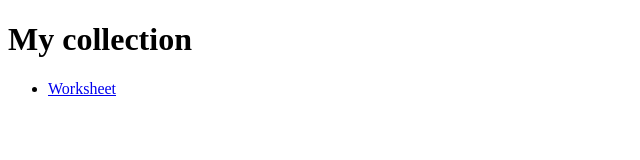
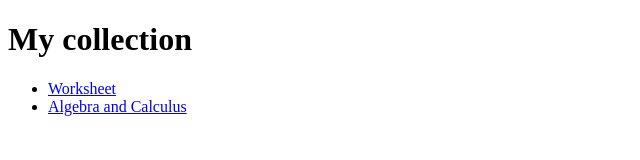
Before and after one commit to rattikan596/class, a plain HTML site: page 354Geo.html in a window 1280 px wide. Shown: the whole page, without its empty margins (0-640 px from the left). Drawn offline with Linux system fonts and the light colour scheme.

Commit message:
Fix formatting for table of contents links

```diff
--- a/354Geo.html
+++ b/354Geo.html
@@ -11,7 +11,7 @@
     <!-- Table of Contents -->
     <ul>
         <li><a href="geogebra1.html"target="_blank">Worksheet</a></li>
-
+        <li><a href="algebra.html"target="_blank">Algebra and Calculus</a></li>
     </ul>
 
 </body>
```
